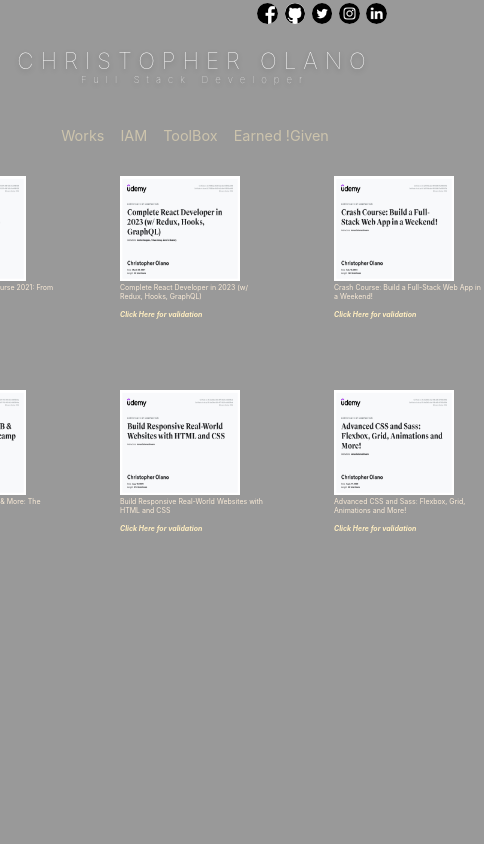
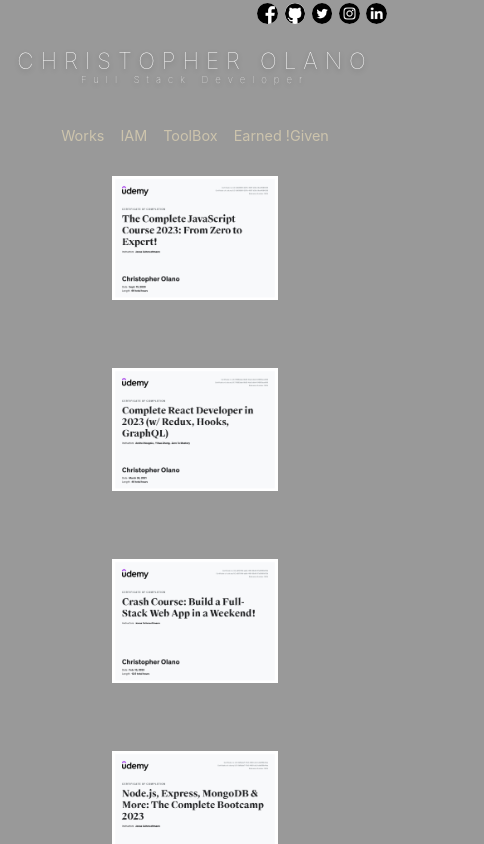
Before and after one commit to olaknowct/portfolio-react, a React (Create React App) app: page /certificate in a window 390 px wide. Shown: the top 844 px of the page, 484 px wide, since content can reach past the window. Built offline with nearby package versions, Linux system fonts and the light colour scheme.

Commit message:
update certificate component/styles

```diff
--- a/src/pages/certificate/certificate.component.jsx
+++ b/src/pages/certificate/certificate.component.jsx
@@ -1,15 +1,38 @@
-import React from 'react';
-
+import React, { useState } from 'react';
+import Modal from 'react-modal';
 import './certificate.styles.scss';
 
-class CertificatePage extends React.Component {
-  constructor() {
-    super();
+const CertificatePage = () => {
+  const [isOpen, setIsOpen] = useState(false);
+  const [curImage, setCurImage] = useState('');
 
-    this.state = {
-      certificates: [
+  const handleOpenModal = (e, imgPath) => {
+    // const hasHideEl = e.target.classList.contains('hide');
+    const targeted = e.target.innerHTML;
+
+    if (targeted === '🔎') {
+      setIsOpen(true);
+      setCurImage(imgPath);
+    }
+  };
+
+  const customStyles = {
+    content: {
+      top: '50%',
+      left: '50%',
+      right: 'auto',
+      bottom: 'auto',
+      transform: 'translate(-50%, -50%)',
+      padding: 0,
+      background: 'unset',
+      border: 'none',
+      overflow: 'unset',
+      zIndex: 2,
+    },
+  };
+  const certificates = [
     {
-          cert: 'The Complete Javascript Course 2021: From Zero to Expert!',
+      cert: 'The Complete Javascript Course 2023: From Zero to Expert!',
       imgPath: 'jsjonas.jpg',
       link: 'https://www.udemy.com/certificate/UC-5d636661-297b-4967-b38c-9be4f98412f8/',
     },
@@ -39,29 +62,48 @@
       imgPath: 'adv_css_jonas.jpg',
       link: 'https://www.udemy.com/certificate/UC-e6e39b0e-c6a1-413b-a65d-b71482fc699d/',
     },
-      ],
-    };
+  ];
+
+  function closeModal() {
+    setIsOpen(false);
   }
 
-  render() {
-    const certificates = this.state.certificates;
   return (
+    <>
       <div className='certificates fade-in'>
         {certificates.map((certificate) => (
-          <div class='certificate'>
+          <div className='certificate'>
+            <div className='certificate-img__box'>
               <img src={`./img/certificate/${certificate.imgPath}`} alt={certificate.cert} />
-            <span>{certificate.cert}</span>
-            <p>
+
+              <div className='certificate-overlay hide'></div>
+              <div
+                onClick={(e) => handleOpenModal(e, certificate.imgPath)}
+                className='certificate-zoom hide'
+              >
+                <span>🔎</span>
                 <a href={certificate.link} target='_blank' rel='noreferrer'>
-                <strong>
-                  <em>Click Here for validation</em>
-                </strong>
+                  🔗
                 </a>
-            </p>
+              </div>
+            </div>
           </div>
         ))}
       </div>
+
+      <Modal
+        isOpen={isOpen}
+        onRequestClose={closeModal}
+        style={customStyles}
+        contentLabel='Example Modal'
+      >
+        <img className='img-modal' src={`./img/certificate/${curImage}`} alt='{certificate.cert}' />
+        <span className='button--modal__close' onClick={closeModal}>
+          &times;
+        </span>
+      </Modal>
+    </>
   );
-  }
-}
+};
+
 export default CertificatePage;
--- a/src/pages/certificate/certificate.styles.scss
+++ b/src/pages/certificate/certificate.styles.scss
@@ -5,17 +5,83 @@
   align-items: center;
   flex-wrap: wrap;
   margin: 0 5rem;
+
+  @media screen and (max-width: 1200px) {
+    grid-template-columns: repeat(2, 1fr);
+  }
+
+  @media screen and (max-width: 800px) {
+    grid-template-columns: 1fr;
+  }
+}
+
+.img-modal {
+  height: 40rem;
+}
+
+.button--modal__close {
+  position: absolute;
+  top: -5%;
+  left: 95%;
+  font-size: 3rem;
+  cursor: pointer;
+
+  &:hover::before {
+    content: 'close';
+    font-size: 1rem;
+    position: absolute;
+    top: -1%;
+  }
+}
+
+.hide {
+  display: none;
 }
 
 .certificate {
   display: flex;
   flex-direction: column;
   margin: 2rem 2rem;
-  font-size: 0.8rem;
+
+  &-overlay {
+    background-color: rgba(0, 0, 0, 0.486);
+    position: absolute;
+    top: 0;
+    left: 0;
+    height: 100%;
+    width: 100%;
+  }
+
+  &-zoom {
+    position: absolute;
+    top: 50%;
+    left: 50%;
+    transform: translate(-50%, -50%);
+    font-size: 2rem;
+    cursor: pointer;
+  }
+
+  &-img__box {
+    position: relative;
+    flex: 1;
+
+    &:hover {
+      > .certificate-zoom {
+        display: block;
+      }
+
+      > .certificate-overlay {
+        display: block;
+      }
+    }
+  }
+
   img {
     width: 100%;
     height: 100%;
+    overflow: hidden;
   }
+
   span {
     color: antiquewhite;
   }
@@ -25,37 +91,3 @@
     color: #74611a;
   }
 }
-
-@media screen and (max-width: 1028px) and (min-width: 676px) {
-  .certificate {
-    width: 150px;
-    height: 150px;
-    margin: 2rem 2rem;
-    img {
-      width: 80%;
-      height: 80%;
-    }
-    span,
-    p {
-      padding-top: 2px;
-      font-size: 7px;
-    }
-  }
-}
-
-@media screen and (max-width: 675px) and (min-width: 375px) {
-  .certificate {
-    width: 150px;
-    height: 150px;
-    margin: 2rem 2rem;
-    img {
-      width: 80%;
-      height: 80%;
-    }
-    span,
-    p {
-      padding-top: 2px;
-      font-size: 7px;
-    }
-  }
-}
```
Lines whose indentation alone changed are shown as unchanged.
